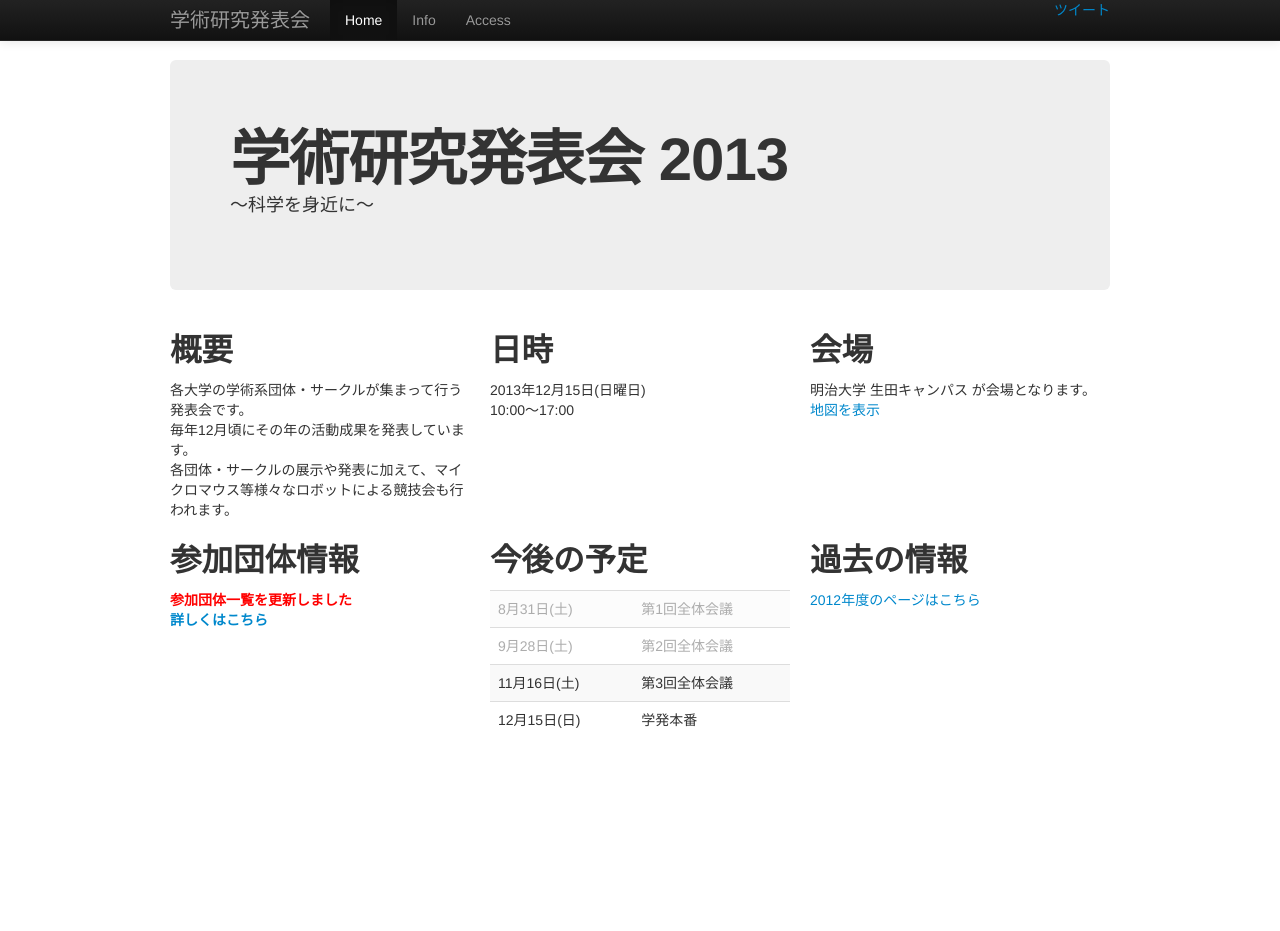
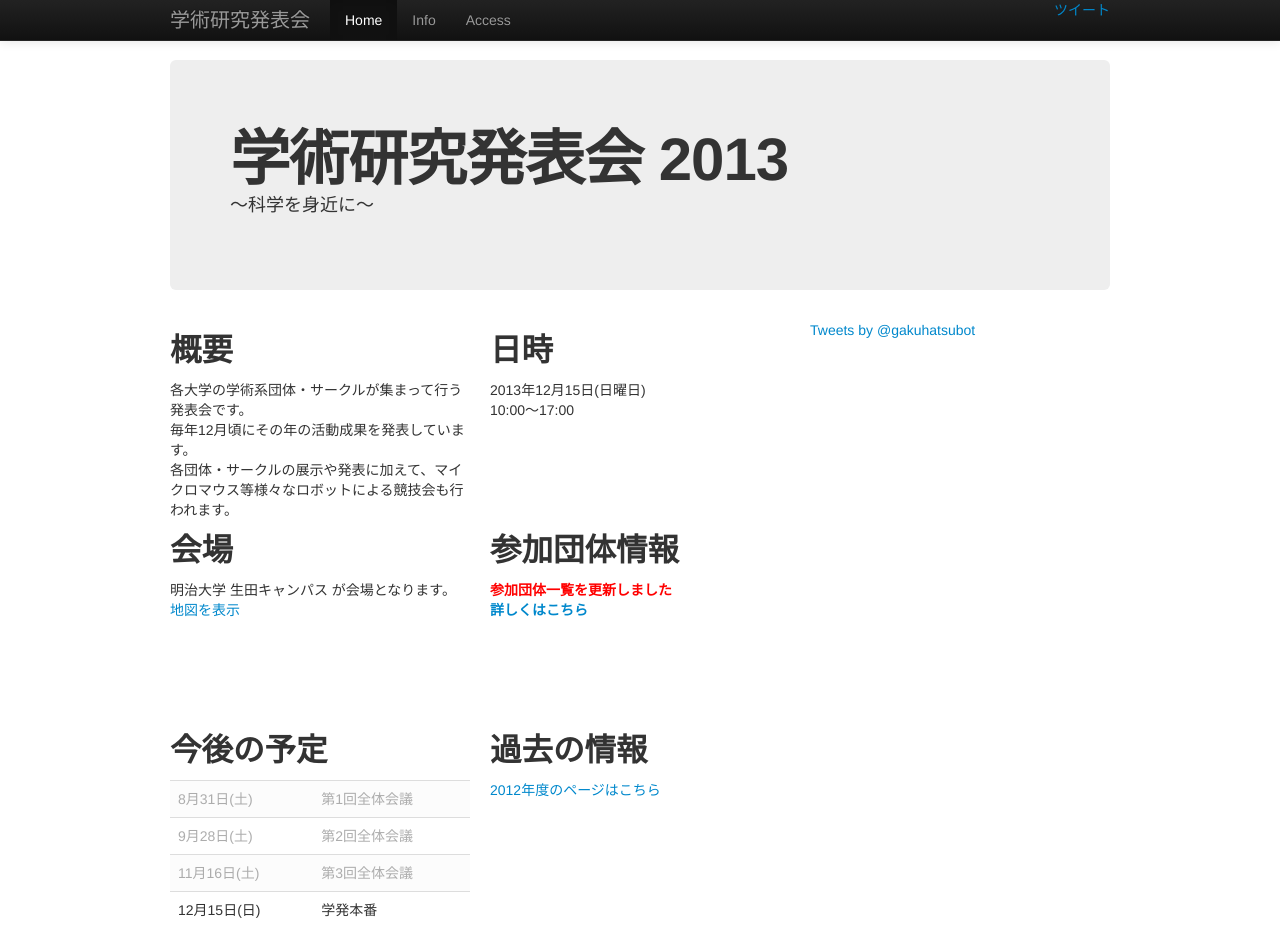
Before and after one commit to twinkfrag/asahi, a plain HTML site: page index.html in a window 1280 px wide. Before the commit the page ends 800 px from the top, so only its background shows below. Drawn offline with nearby package versions, Linux system fonts and the light colour scheme.

Commit message:
add twitter and replace

```diff
--- a/css/style.css
+++ b/css/style.css
@@ -15,11 +15,14 @@ body {
   text-align: center;
 }
 
-p#impact {
+p.impact {
   color: red;
   font-weight: bold;
 }
 
-tr#done {
+tr.done {
   opacity: 0.4;
 }
+.content {
+  height: 200px;
+}
--- a/index.html
+++ b/index.html
@@ -39,7 +39,9 @@
 		<p>～科学を身近に～</p>
 	</div>
 	<div class="row">
-		<div class="span4">
+		<div class="span8">
+			<div class="row">
+				<div class="span4 content">
 					<h2 id="about">概要</h2>
 					<p>
 					各大学の学術系団体・サークルが集まって行う発表会です。<br />
@@ -48,43 +50,44 @@
 					</p>
 				</div>
 
-		<div class="span4">
+				<div class="span4 content">
 					<h2>日時</h2>
 					<p>
 					2013年12月15日(日曜日)<br />
 					10:00～17:00
 					</p>
 				</div>
-
-		<div class="span4">
+			</div>
+			<div class="row">
+				<div class="span4 content">
 					<h2 id="access">会場</h2>
 					<p>
 					明治大学 生田キャンパス が会場となります。<br />
 					<a href="access.html">地図を表示</a>
 					</p>
 				</div>
-	</div>
-	<div class="row">
-		<div class="span4">
+				<div class="span4 content">
 					<h2 id="info">参加団体情報</h2>
-			<p id="impact">
+					<p class="impact">
 					参加団体一覧を更新しました<br />
 					<a href="info.html">詳しくはこちら</a>
 					</p>
 				</div>
-		<div class="span4">
+			</div>
+			<div class="row">
+				<div class="span4 content">
 					<h2 id="schedule">今後の予定</h2>
 					<p>
 					<table class="table table-striped">
-				<tr id="done">
+						<tr class="done">
 							<td>8月31日(土)</td>
 							<td>第1回全体会議</td>
 						</tr>
-				<tr id="done">
+						<tr class="done">
 							<td>9月28日(土)</td>
 							<td>第2回全体会議</td>
 						</tr>
-				<tr>
+						<tr class="done">
 							<td>11月16日(土)</td>
 							<td>第3回全体会議</td>
 						</tr>
@@ -95,11 +98,17 @@
 					</table>
 					</p>
 				</div>
-		<div class="span4">
+				<div class="span4 content">
 					<h2 id="last">過去の情報</h2>
 					<p>
 					<a href="http://rs.rk.chuo-u.ac.jp/rk/gakuhatsu/">2012年度のページはこちら</a>
 					</p>
+				</div>
+			</div>
+		</div>
+		<div class="span4">
+			<a class="twitter-timeline" href="https://twitter.com/gakuhatsubot" data-widget-id="402351355009839105">Tweets by @gakuhatsubot</a>
+	<script>!function(d,s,id){var js,fjs=d.getElementsByTagName(s)[0],p=/^http:/.test(d.location)?'http':'https';if(!d.getElementById(id)){js=d.createElement(s);js.id=id;js.src=p+"://platform.twitter.com/widgets.js";fjs.parentNode.insertBefore(js,fjs);}}(document,"script","twitter-wjs");</script>
 		</div>
 	</div>
 </div>
```
Lines whose indentation alone changed are shown as unchanged.
